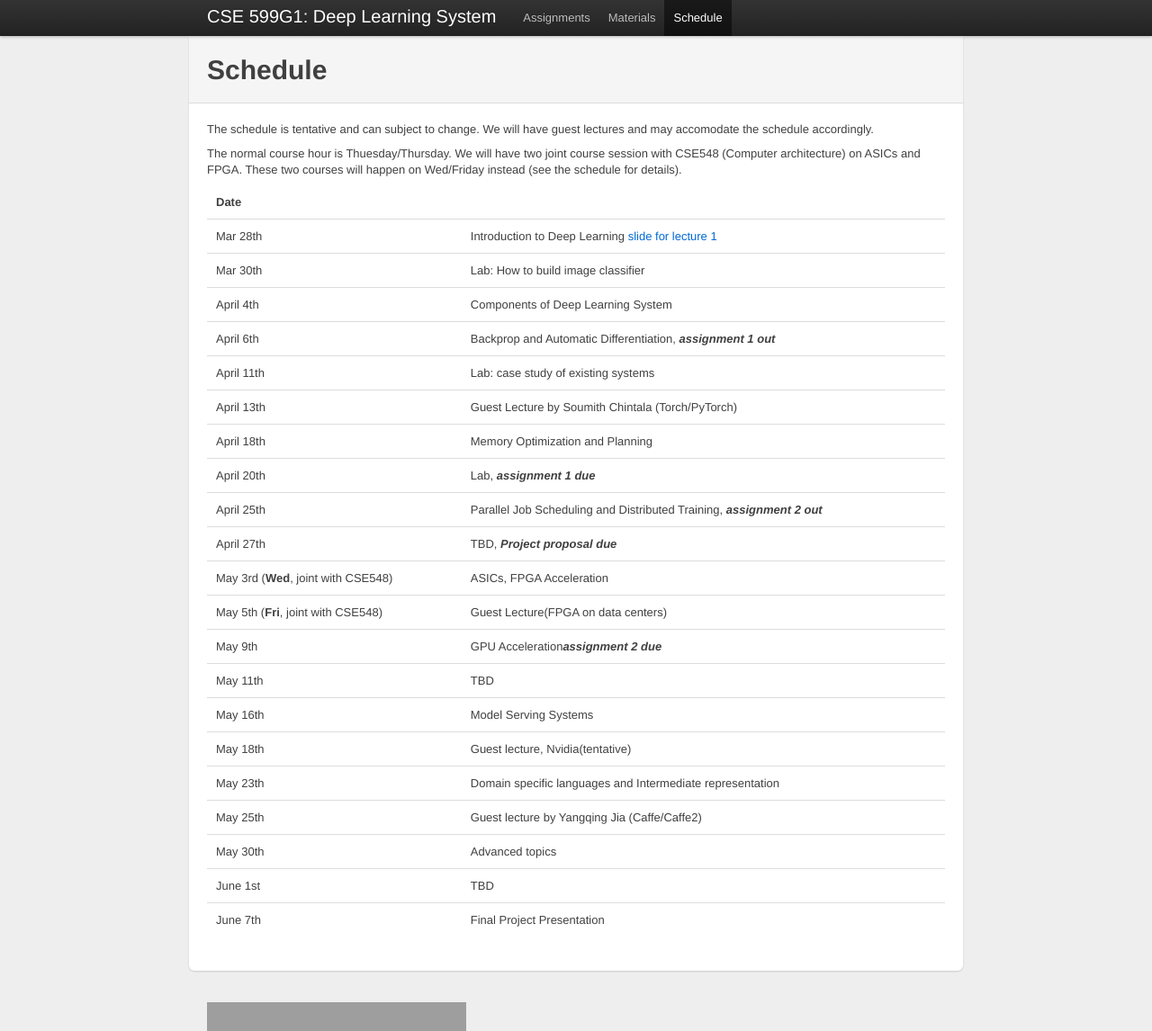
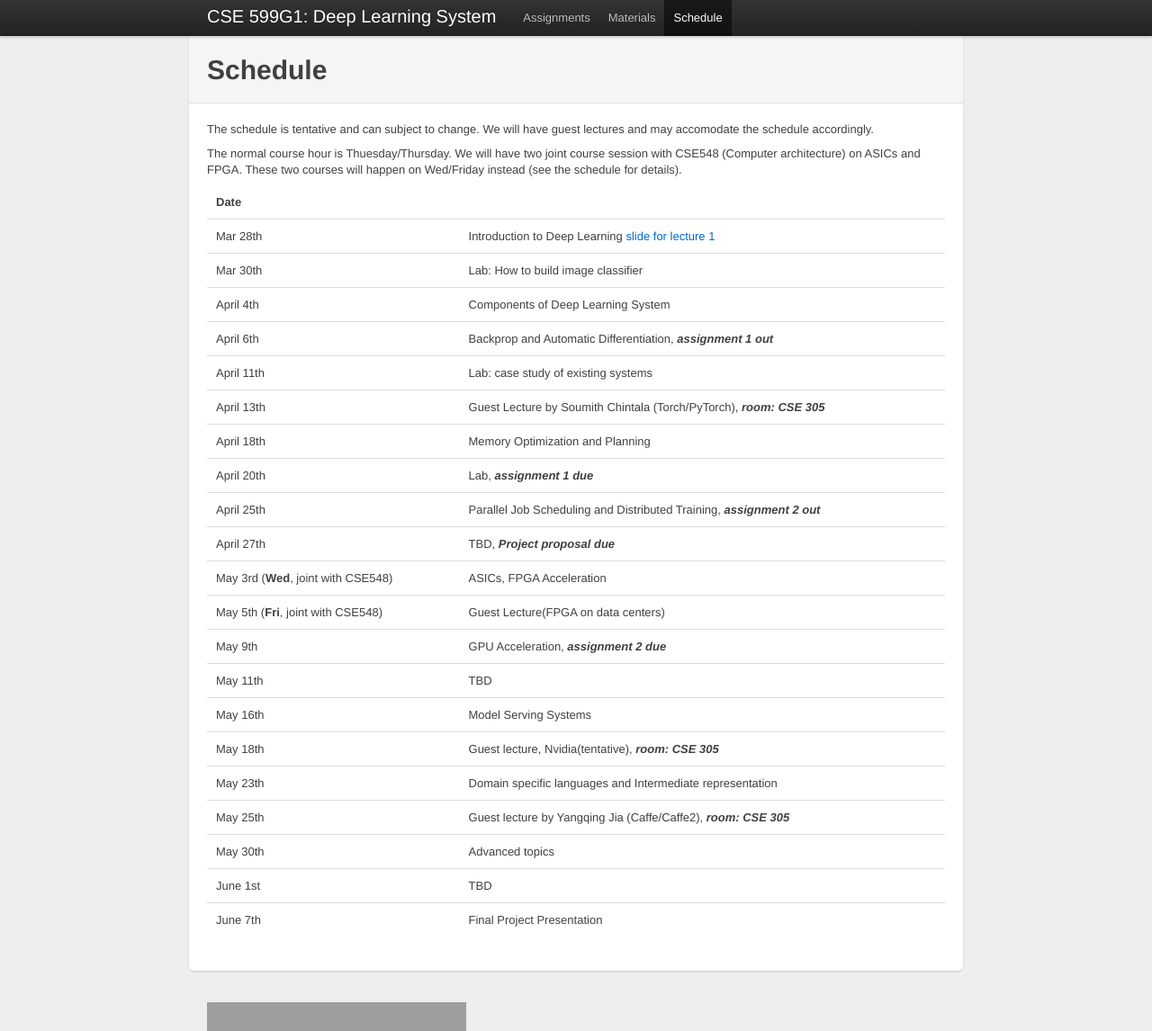
Before and after one commit to dlsys-course/dlsys-course.github.io, a Jekyll site: the page built from schedule.md, in a window 1280 px wide and 1146 px high. Shown: the whole window at 90% size. Built offline with Jekyll 4.4.1, drawn with Linux system fonts in a browser that asks for light colours; grey boxes are pictures that could not be loaded.

Commit message:
Update schedule.md

```diff
--- a/schedule.md
+++ b/schedule.md
@@ -21,19 +21,19 @@ happen on Wed/Friday instead (see the schedule for details).
 | April 4th                |   Components of  Deep Learning System                 |
 | April 6th                |   Backprop and Automatic Differentiation, ***assignment 1 out*** |
 | April 11th               |   Lab: case study of existing systems                 |
-| April 13th               |   Guest Lecture by Soumith Chintala (Torch/PyTorch)   |
+| April 13th               |   Guest Lecture by Soumith Chintala (Torch/PyTorch), ***room: CSE 305***  |
 | April 18th               |   Memory Optimization and Planning                    |
 | April 20th               |   Lab, ***assignment 1 due***                    |
 | April 25th               |   Parallel Job Scheduling  and Distributed Training, ***assignment 2 out***   |
 | April 27th               |   TBD,  ***Project proposal due***    |
 | May 3rd (**Wed**, joint with CSE548) |   ASICs, FPGA Acceleration               |
 | May 5th (**Fri**, joint with CSE548) |   Guest Lecture(FPGA on data centers)     |
-| May 9th                  |   GPU Acceleration***assignment 2 due***            |
+| May 9th                  |   GPU Acceleration, ***assignment 2 due***            |
 | May 11th                 |   TBD  |
 | May 16th                 |   Model Serving Systems                                     |
-| May 18th                 |   Guest lecture, Nvidia(tentative)                          |
+| May 18th                 |   Guest lecture, Nvidia(tentative),  ***room: CSE 305***  |
 | May 23th                 |   Domain specific languages and Intermediate representation |
-| May 25th                 |   Guest lecture by Yangqing Jia (Caffe/Caffe2)              |
+| May 25th                 |   Guest lecture by Yangqing Jia (Caffe/Caffe2), ***room: CSE 305***   |
 | May 30th                 |   Advanced topics                                           |
 | June 1st                 |   TBD                                                       |
 | June 7th                 |   Final Project Presentation                                |
```
